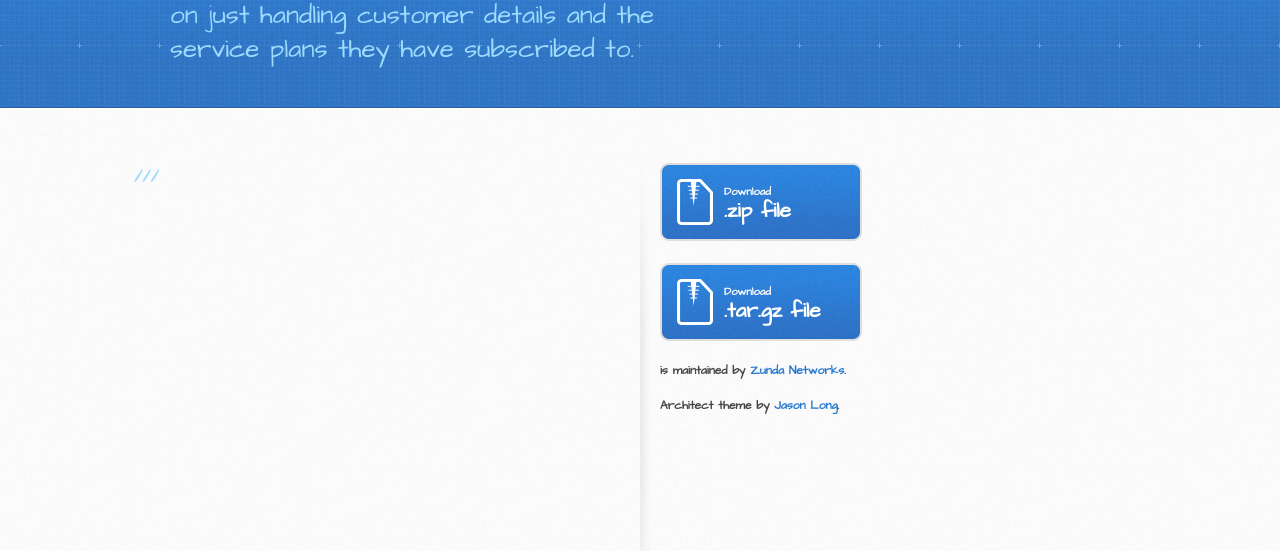
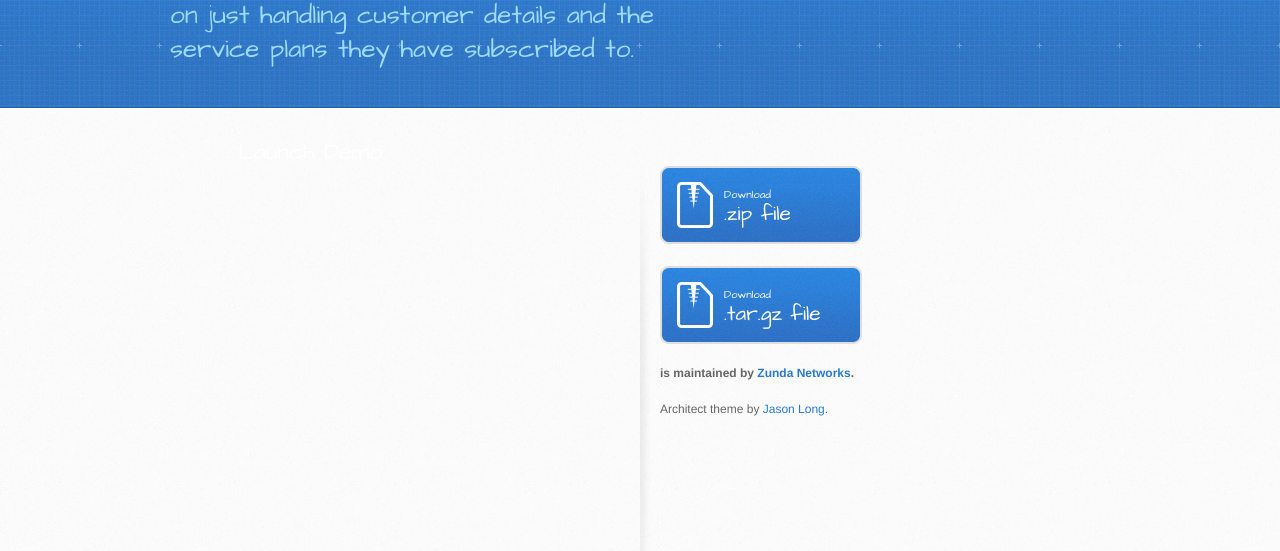
Before and after one commit to zundanetworks/cmbs-html5, a website: page index.html in a window 1280 px wide. Shown: the part 195-746 px from the top of the page. Drawn offline with Linux system fonts and the light colour scheme.

Commit message:
Update index.html

```diff
--- a/index.html
+++ b/index.html
@@ -28,7 +28,11 @@
     <div id="content-wrapper">
       <div class="inner clearfix">
         <section id="main-content">
-          <h3>
+          <div class="demo-button">
+            <a class="button" href="https://ww.zundanetworks/cmbs-html5/app">
+              Launch Demo
+            </a>
+          </div>
         <aside id="sidebar">
           <a href="https://github.com/zundanetworks/cmbs-html5/zipball/master" class="button">
             <small>Download</small>
```
